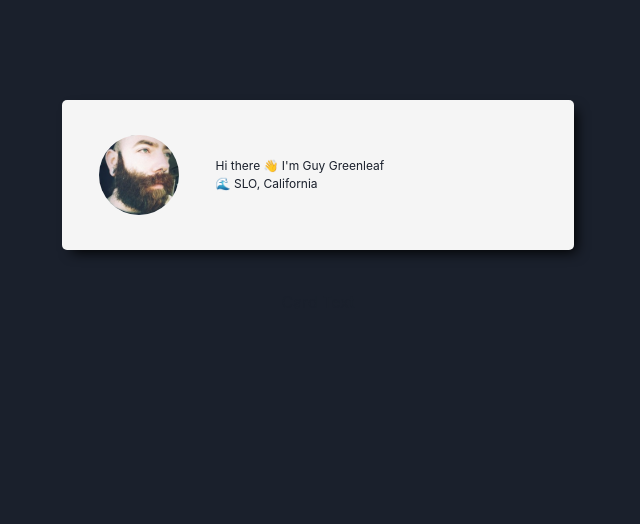
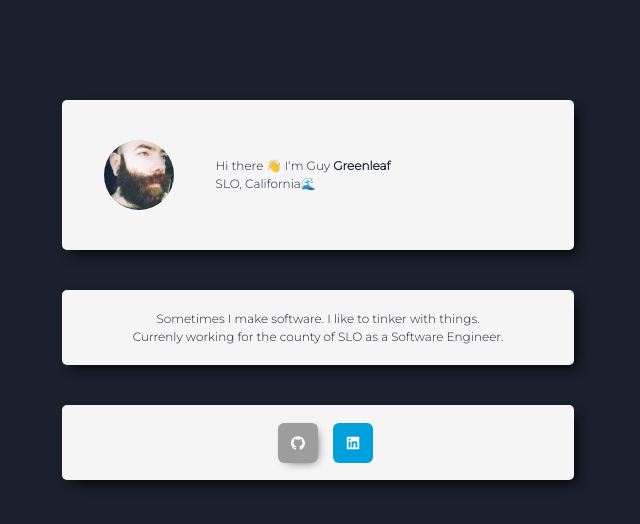
Before and after one commit to guygreenleaf/portfolioRevamp, a Next.js app: page / in a window 1280 px wide. Shown: the top 524 px of the page, without its empty margins (322-962 px from the left). Built offline with nearby package versions, Linux system fonts and the light colour scheme.

Commit message:
init site done

```diff
--- a/package.json
+++ b/package.json
@@ -15,7 +15,8 @@
     "framer-motion": "^4",
     "next": "12.0.7",
     "react": "17.0.2",
-    "react-dom": "17.0.2"
+    "react-dom": "17.0.2",
+    "react-icons": "^4.3.1"
   },
   "devDependencies": {
     "@types/node": "16.11.12",
--- a/pages/index.tsx
+++ b/pages/index.tsx
@@ -2,13 +2,32 @@ import type { NextPage} from 'next'
 import Image from 'next/image'
 import profilePic from '../public/me.jpg'
 import styles from '../styles/Home.module.css'
-import { Flex, Spacer } from '@chakra-ui/react'
-import { Stack, HStack, VStack } from '@chakra-ui/react'
+import { Flex } from '@chakra-ui/react'
+import { Stack } from '@chakra-ui/react'
+import { motion } from "framer-motion"
+import { Icon, IconButton } from '@chakra-ui/react'
+import { AiFillGithub } from 'react-icons/ai';
+import {AiFillLinkedin} from 'react-icons/ai';
+
+const variants = {
+  hidden: { opacity: 0, x: -200, y: 0 },
+  enter: { opacity: 1, x: 0, y: 0 },
+  exit: { opacity: 0, x: 0, y: -100 },
+}
 
 
 const Home: NextPage = () => {
   return (
+
     <Stack spacing={10} className={styles.containerDiv}>
+      <motion.div
+          variants={variants} // Pass the variant object into Framer Motion
+          initial="hidden" // Set the initial state to variants.hidden
+          animate="enter" // Animated state to variants.enter
+          exit="exit" // Exit state (used later) to variants.exit
+          transition={{ type: 'linear', duration: 0.5 }} // Set the transition to linear
+          className=""
+      >
         <Flex direction="row" align="center" justify="center">
           <div className={styles.cardContainer}>
             <div className={styles.cardOne} >
@@ -17,31 +36,71 @@ const Home: NextPage = () => {
                   alt="me"
                   width="80"
                   height="80"
+                  layout="responsive"
                   />
                 </div>
             </div>
             <div className={styles.cardOneText}>
-            Hi there 👋 I'm Guy Greenleaf <br /> 🌊 SLO, California
+              Hi there 👋 I&lsquo;m Guy <span className={styles.cityStateText}>Greenleaf</span> <br />  SLO, California🌊
             </div>
           </div>
         </Flex>
+      </motion.div>
 
+      <motion.div
+      variants={variants} // Pass the variant object into Framer Motion
+      initial="hidden" // Set the initial state to variants.hidden
+      animate="enter" // Animated state to variants.enter
+      exit="exit" // Exit state (used later) to variants.exit
+      transition={{ type: 'linear', duration: 1 }} // Set the transition to linear
+      className=""
+      >
         <Flex direction="row" align="center" justify="center">
-     <div className={styles.cardOne} >
-        Card Text
+          <div className={styles.cardTwoContainer}>
+            <div className={styles.cardTwoText}>
+              Sometimes I make software. I like to tinker with things.
+            </div>
+            <div className={styles.cardTwoText}>
+              Currenly working for the county of SLO as a Software Engineer.
+            </div>
           </div>
         </Flex>
+      </motion.div>
 
-
+      <motion.div
+          variants={variants} // Pass the variant object into Framer Motion
+          initial="hidden" // Set the initial state to variants.hidden
+          animate="enter" // Animated state to variants.enter
+          exit="exit" // Exit state (used later) to variants.exit
+          transition={{ type: 'linear', duration: 1.25 }} // Set the transition to linear
+          className=""
+      >
+        <Flex direction="row" align="center" justify="center">
+          <div className={styles.cardThreeContainer}>
+            <div className={styles.cardThreeButtonContainer}>
+                <a href="https://github.com/guygreenleaf" >
+                  <IconButton
+                  colorScheme='blackAlpha'
+                  aria-label='GitHub'
+                  size='md'
+                  icon={<Icon as = {AiFillGithub} />}
+                  />
+                </a>
+            </div>
+            <div className={styles.cardThreeLinkedInContainer}>
+                <a href="https://www.linkedin.com/in/guy-greenleaf/" >
+                  <IconButton
+                  colorScheme='linkedin'
+                  aria-label='GitHub'
+                  size='md'
+                  icon={<Icon as = {AiFillLinkedin} />}
+                  />
+                </a>
+            </div>
+          </div>
+        </Flex>
+    </motion.div>
   </Stack>
-
-    // <div className={styles.containerDiv} >
-    //   <Flex direction="row" align="center" justify="center">
-    //     <div className={styles.cardOne} >
-    //         Card Text
-    //     </div>
-    //   </Flex>
-    // </div>
   )
 }
 
--- a/styles/Home.module.css
+++ b/styles/Home.module.css
@@ -1,9 +1,15 @@
+@import url('https://fonts.googleapis.com/css2?family=Montserrat:wght@300&display=swap');
+
+
+
 .cardOne{
     width: 30%;
+    min-width:70px;
     height: 100%;
     display:flex;
     justify-content: center;
     align-items: center;
+
 }
 
 .cardContainer{
@@ -14,20 +20,107 @@
     height:150px;
     display:flex;
     flex-direction: row;
+    min-width:200px;
 }
+
+@media only screen and (max-width: 630px) {
+    .cardContainer{
+        background-color: whitesmoke;
+        border-radius:5px;
+        box-shadow: 6px 6px 13px -4px #000000;
+        width: 40%;
+        height:150px;
+        display:grid;
+    }
+
+    .cardOne{
+        width: 30%;
+        min-width:70px;
+        height: 100%;
+        display:flex;
+        justify-content: center;
+        align-items: center;
+        margin-left:30%;
+    }
+
+    .cardOneText{
+        align-self: center;
+        font-size:12px;
+        font-family: 'Montserrat', sans-serif;
+        margin-left:10px;
+    }
+  }
 
 .imageContainer{
     border-radius: 100px;
     overflow: hidden;
-    height:80px;
-    width: 80px;
-    position:relative;
+    height:70px;
+    width:70px;
+    min-width:70px;
 
 }
 
 .cardOneText{
     align-self: center;
     font-size:12px;
+    font-family: 'Montserrat', sans-serif;
+
+}
+
+.cardTwoContainer{
+    background-color: whitesmoke;
+    border-radius:5px;
+    box-shadow: 6px 6px 13px -4px #000000;
+    width: 40%;
+    height:75px;
+    display:flex;
+    flex-direction: column;
+    align-items:center;
+    justify-content: center;
+    min-width:200px;
+}
+
+.cardThreeContainer{
+    background-color: whitesmoke;
+    border-radius:5px;
+    box-shadow: 6px 6px 13px -4px #000000;
+    width: 40%;
+    height:75px;
+    display:flex;
+    flex-direction: row;
+    align-items:center;
+    justify-content: center;
+    min-width:200px;
+}
+
+.cardTwoText{
+    align-self: center;
+    font-size:12px;
+    font-family: 'Montserrat', sans-serif;
+
+}
+
+
+.cardThreeButtonContainer{
+    align-self: center;
+    font-size:10px;
+    font-family: 'Montserrat', sans-serif;
+    border-radius:5px;
+    box-shadow: 3px 3px 11px -6px #000000;
+    margin: 15px;
+}
+
+.cardThreeInnerText{
+    padding:15px;
+}
+
+.cardThreeButtonContainer:hover{
+    background-color:#1a202c;
+}
+
+
+.cityStateText{
+    font-weight: bold;
 }
 
 .containerDiv{
```
Also changed, not shown: public/github.svg (added), 1 other file (tests, documents, lock files or other folders). Lines whose indentation alone changed are shown as unchanged.
